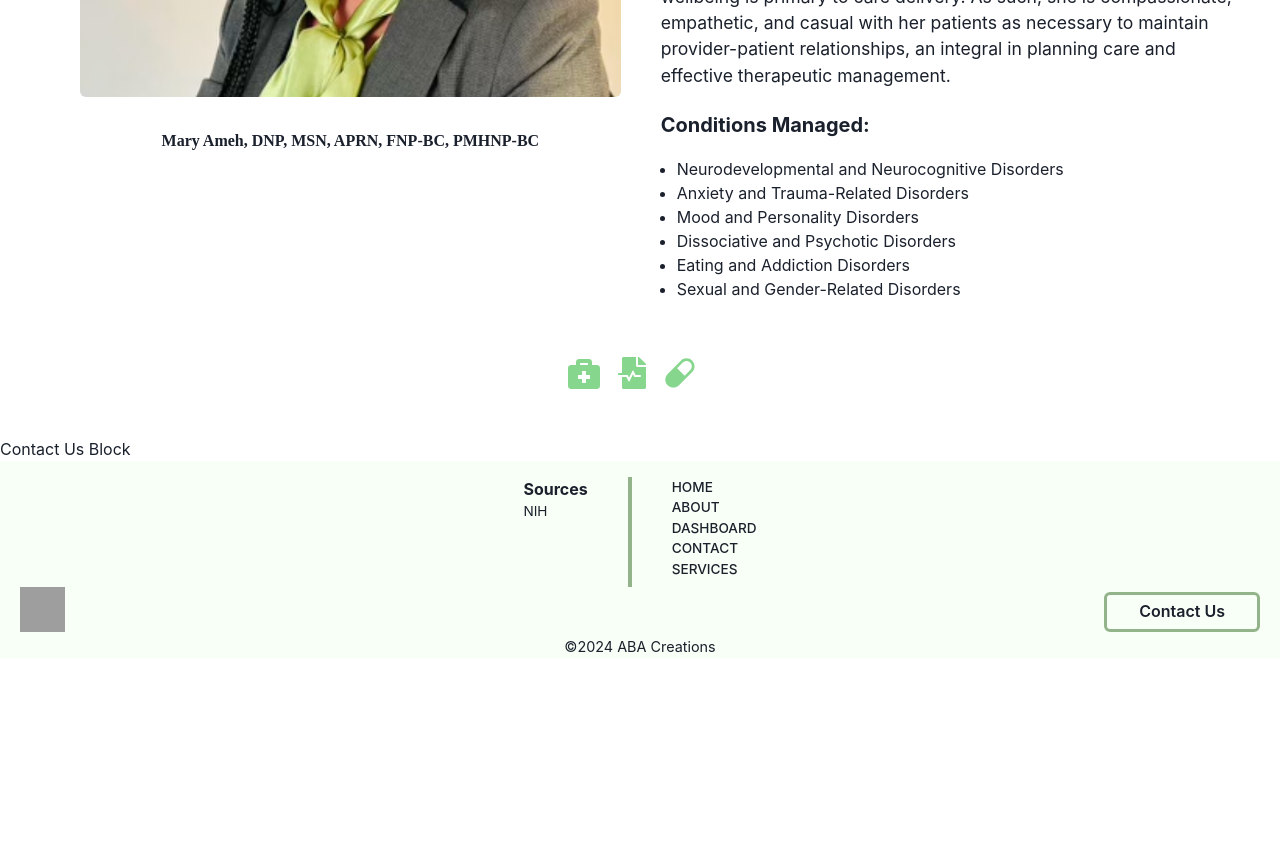
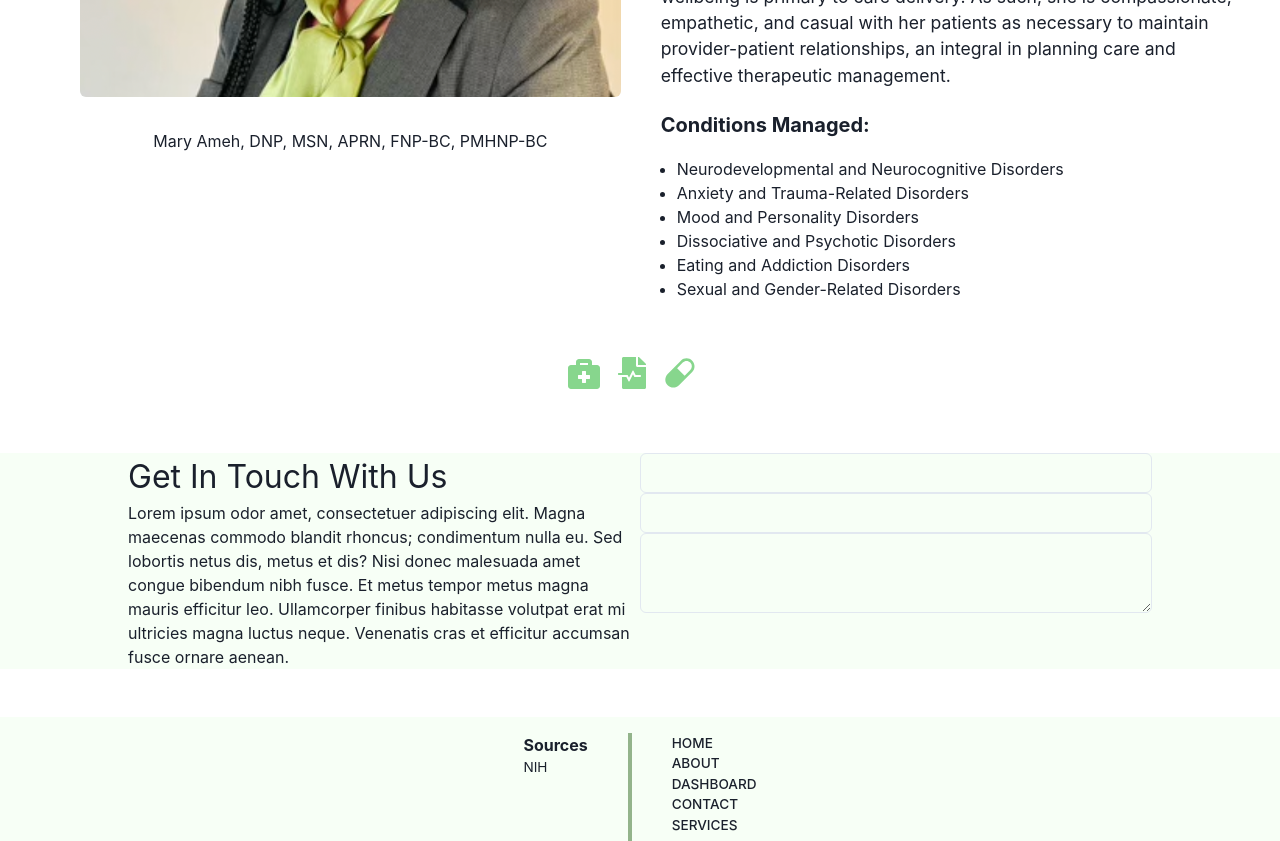
Before and after one commit to AipuAmeh/PSQ, a React (Vite) app in the folder client/: page /about in a window 1280 px wide. Shown: the part 580-1421 px from the top of the page. Before the commit the page ends 1238 px from the top, so only its background shows below. Built offline with nearby package versions, Linux system fonts and the light colour scheme; grey boxes are pictures that could not be loaded.

Commit message:
working on call to action block

```diff
--- /dev/null
+++ b/client/src/components/ContactUsBlock.jsx
@@ -0,0 +1,27 @@
+import { Box, FormControl, Text, Input, Textarea } from "@chakra-ui/react";
+
+
+
+const ContactUsBlock = () => {
+return (
+    <Box display='flex' justifyContent='center' bg='brand.mintCream' my='3em' borderColor='brand.coolGray'>
+        <Box w='40%'>
+            <Text fontSize='2em'> Get In Touch With Us</Text>
+            <Text>
+            Lorem ipsum odor amet, consectetuer adipiscing elit. Magna maecenas commodo blandit rhoncus; condimentum nulla eu. Sed lobortis netus dis, metus et dis? Nisi donec malesuada amet congue bibendum nibh fusce. Et metus tempor metus magna mauris efficitur leo. Ullamcorper finibus habitasse volutpat erat mi ultricies magna luctus neque. Venenatis cras et efficitur accumsan fusce ornare aenean.
+            </Text>
+
+        </Box>
+        <Box w='40%'>
+            <FormControl>
+                <Input />
+                <Input />
+                <Textarea />
+            </FormControl>
+        </Box>
+    </Box>
+)
+
+}
+
+export default ContactUsBlock;
--- a/client/src/pages/About.jsx
+++ b/client/src/pages/About.jsx
@@ -6,11 +6,12 @@ import {
   Text,
   UnorderedList,
   useBreakpointValue,
-  Icon
+  Icon,
 } from "@chakra-ui/react";
 import { FaBriefcaseMedical } from "react-icons/fa";
 import { FaFileMedicalAlt } from "react-icons/fa";
 import { CgPill } from "react-icons/cg";
+import ContactUsBlock from "../components/ContactUsBlock";
 
 const About = () => {
   // breakpoints for responsiveness
@@ -39,10 +40,10 @@ const About = () => {
     lg: "6em",
   });
   const mobileHeading = useBreakpointValue({
-    base: 'center',
-    sm: 'center',
-    md: 'none',
-    lg: 'none'
+    base: "center",
+    sm: "center",
+    md: "none",
+    lg: "none",
   });
   // add logos for nursing at the bottom of screen
   // contact us block
@@ -68,14 +69,7 @@ const About = () => {
             objectFit="cover"
             rounded="md"
           />
-          <Text
-            textAlign="center"
-            mt="2em"
-            fontWeight="bold"
-            fontSize="1em"
-            mb="3em"
-            fontFamily="cursive"
-          >
+          <Text textAlign="center" mt="2em" fontSize="1em" mb="3em">
             Mary Ameh, DNP, MSN, APRN, FNP-BC, PMHNP-BC
           </Text>
         </Box>
@@ -86,14 +80,14 @@ const About = () => {
             conditions across the lifespan.
           </Text>
           <br />
-          <Text fontSize="1.1em" >
+          <Text fontSize="1.1em">
             Following her Undergraduate studies, she received a Master&lsquo;s
             degree from Winston Salem State University in North Carolina. She
             then completed her Doctor of Nursing Practice from East Tennessee
             State University in Johnson City Tennessee.{" "}
           </Text>
           <br />
-          <Text fontSize="1.1em" >
+          <Text fontSize="1.1em">
             Ameh is an ardent believer in patient centered care using Evidence
             Based Practice with Motivational approach within the safety confines
             of mental health management. Ameh also believes that the
@@ -118,20 +112,18 @@ const About = () => {
           <br />
         </Box>
       </Box>
-      <Box my={8} display='flex' justifyContent='center'>
-       <Icon boxSize='3em' color='brand.callToActionButtons'>
+      <Box my={8} display="flex" justifyContent="center">
+        <Icon boxSize="3em" color="brand.callToActionButtons">
           <FaBriefcaseMedical />
         </Icon>
-       <Icon boxSize='3em' color='brand.callToActionButtons'>
+        <Icon boxSize="3em" color="brand.callToActionButtons">
           <FaFileMedicalAlt />
         </Icon>
-       <Icon boxSize='3em' color='brand.callToActionButtons'>
+        <Icon boxSize="3em" color="brand.callToActionButtons">
           <CgPill />
         </Icon>
       </Box>
-      <Box>
-        Contact Us Block
-      </Box>
+      <ContactUsBlock />
     </Box>
   );
 };
```
Lines whose indentation alone changed are shown as unchanged.
